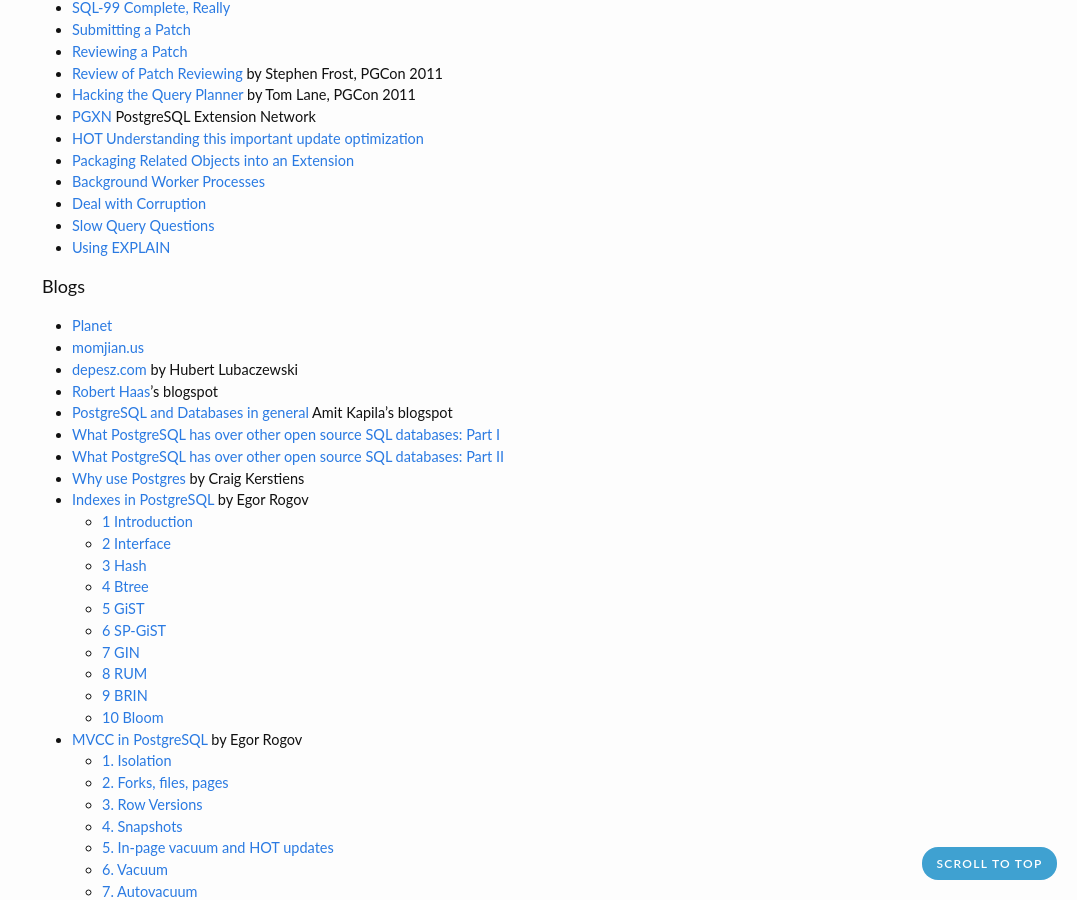
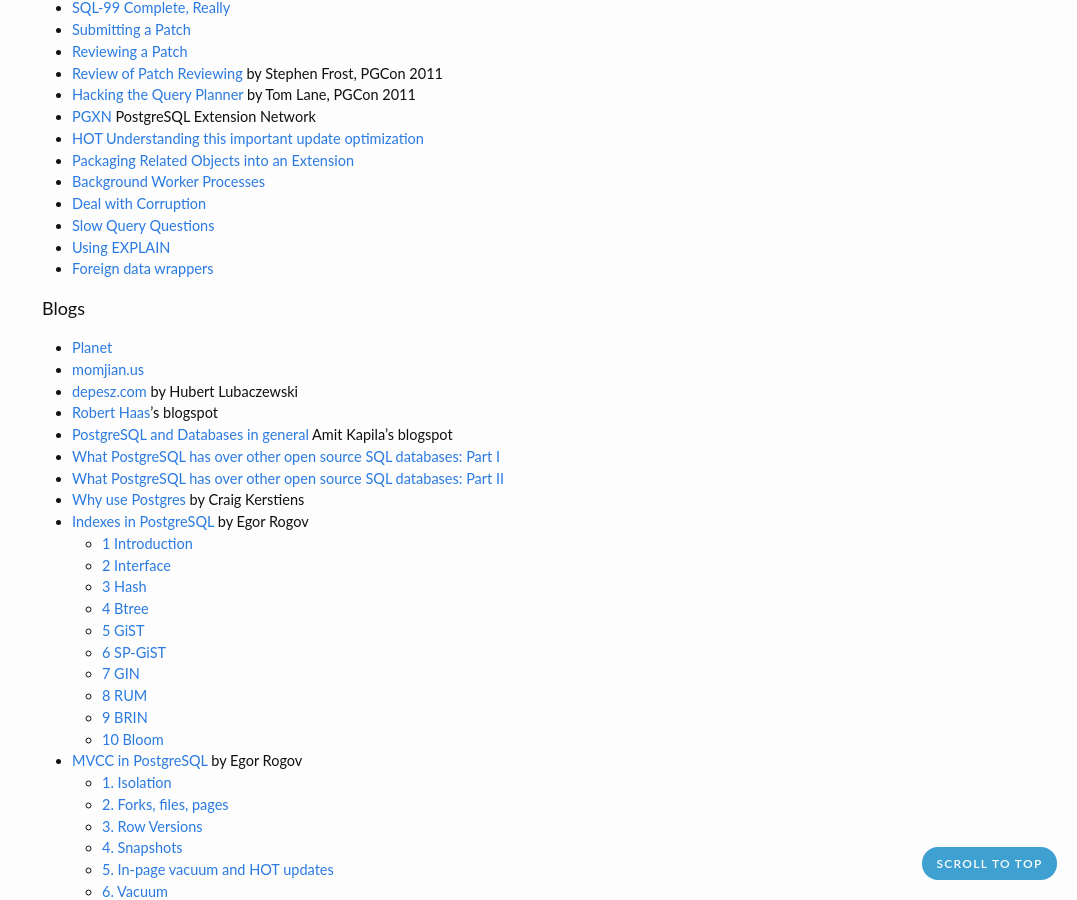
Before and after one commit to zhjwpku/zhjwpku.github.io, a Jekyll site: the page built from _posts/2022-07-12-awesome-postgres.md, in a window 1280 px wide and 900 px high, scrolled down 393 px. Shown: the whole window, without its empty margins (203-1280 px from the left). Built offline with Jekyll 4.4.1, drawn with Linux system fonts in a browser that asks for light colours; comment, search, counter and statistics services are not loaded.

Commit message:
Foreign data wrappers
Signed-off-by: Junwang Zhao <zhjwpku@gmail.com>

```diff
--- a/_posts/2022-07-12-awesome-postgres.md
+++ b/_posts/2022-07-12-awesome-postgres.md
@@ -29,6 +29,7 @@
 - [Deal with Corruption](https://wiki.postgresql.org/wiki/Corruption)
 - [Slow Query Questions](https://wiki.postgresql.org/wiki/Slow_Query_Questions)
 - [Using EXPLAIN](https://wiki.postgresql.org/wiki/Using_EXPLAIN)
+- [Foreign data wrappers](https://wiki.postgresql.org/wiki/Foreign_data_wrappers)
 
 <h4>Blogs</h4>
 
```
